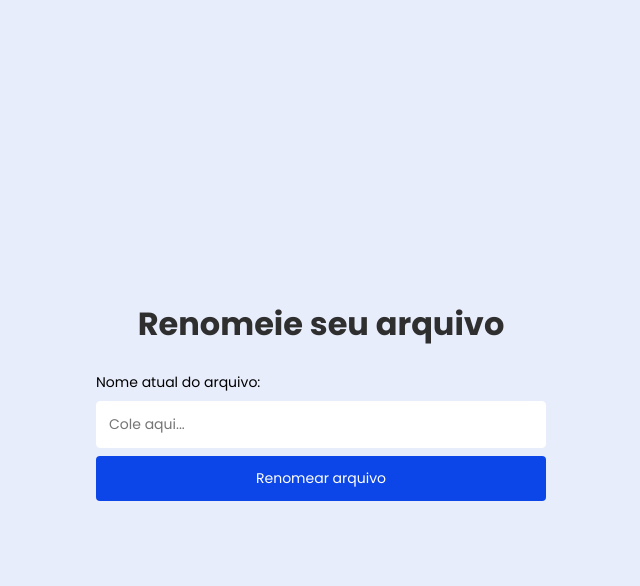
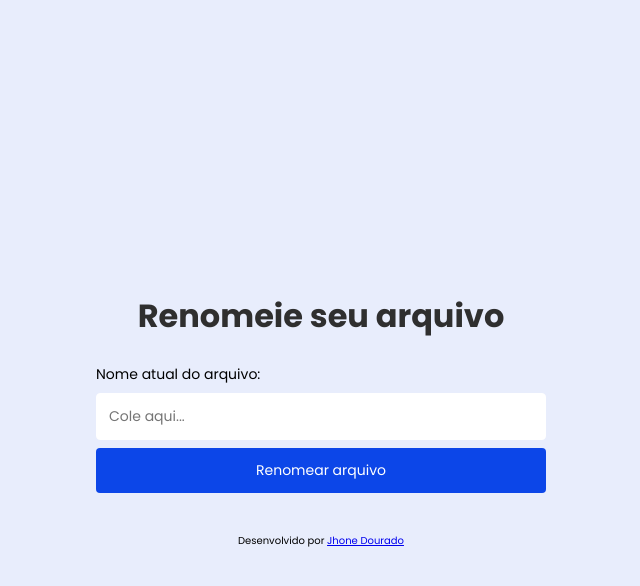
Before and after one commit to jhonedourado/file-renamer, a Flask app: page / in a window 1280 px wide. Shown: the top 586 px of the page, without its empty margins (319-959 px from the left). Run offline with Flask 3, Linux system fonts and the light colour scheme.

Commit message:
Update index.html

```diff
--- a/templates/index.html
+++ b/templates/index.html
@@ -12,6 +12,8 @@
   <link href="https://fonts.googleapis.com/css2?family=Poppins:wght@300;400;500;600;700;800;900&display=swap" rel="stylesheet">
 </head>
 <body>
+  <header></header>
+
   <main>
     <h1>Renomeie seu arquivo</h1>
     <form action="/newName" method="post" id="textForm">
@@ -20,5 +22,9 @@
       <button type="submit">Renomear arquivo</button>
     </form>
   </main>
+
+  <footer>
+    <p>Desenvolvido por <a href="https://github.com/jhonedourado" target="_blank">Jhone Dourado</a></p>
+  </footer>
 </body>
 </html>
```
